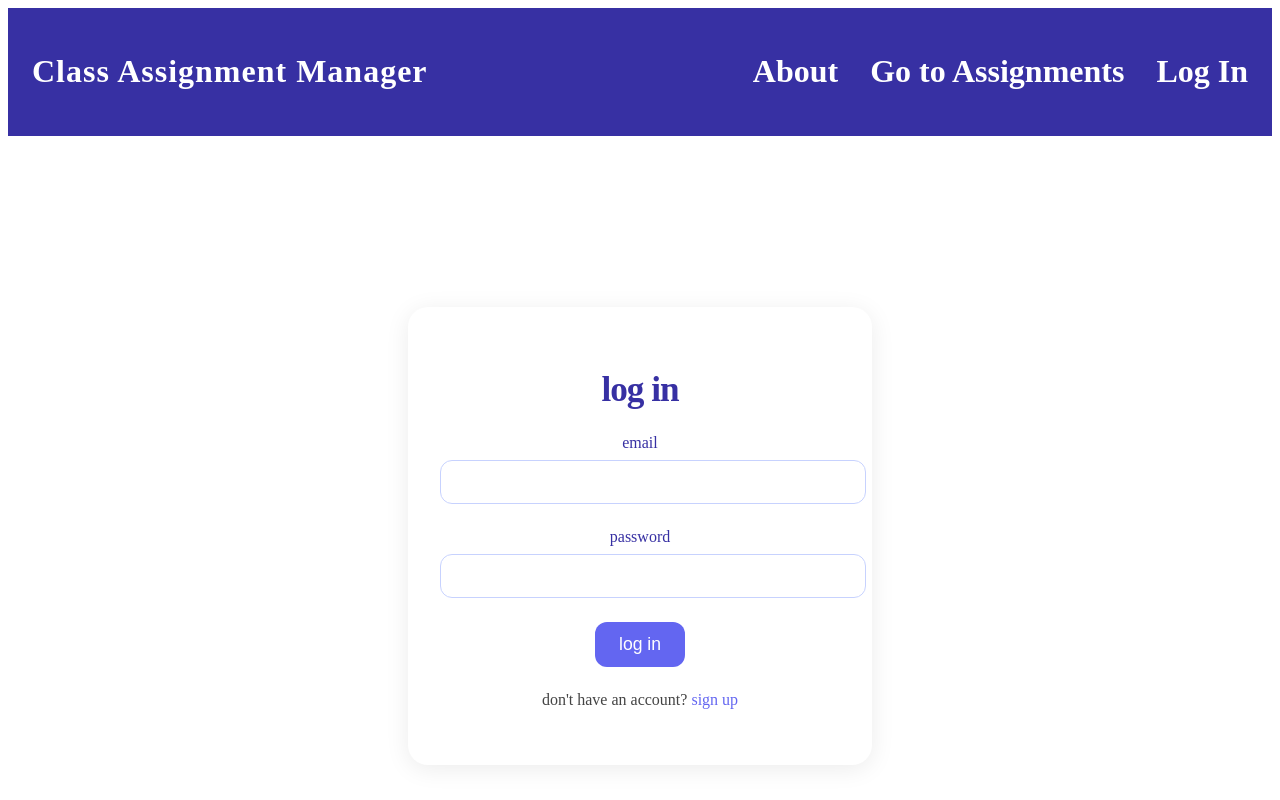
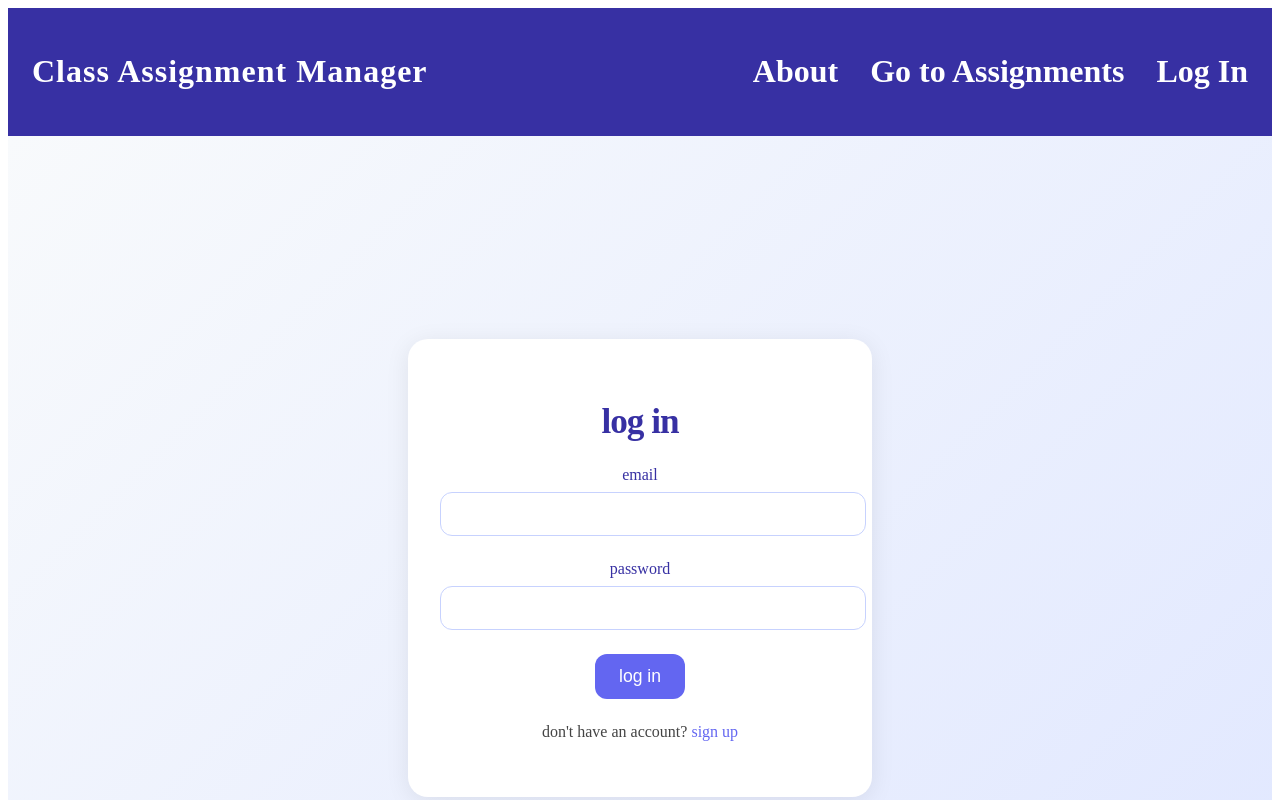
Before and after one commit to Anvar823/class_manager, a SvelteKit app: page /login in a window 1280 px wide. Shown: the top 800 px of the page. Built offline with nearby package versions, Linux system fonts and the light colour scheme; no server answers.

Commit message:
made ci and added background to log in page

```diff
--- a/src/routes/assignments/+page.svelte
+++ b/src/routes/assignments/+page.svelte
@@ -7,6 +7,7 @@
 	import { onAuthStateChanged } from 'firebase/auth';
 
 	let assignments = [];
+	let isAuthenticated = false;
 
 	onMount(() => {
 		onAuthStateChanged(auth, (user) => {
@@ -38,6 +39,7 @@
 	};
 </script>
 
+{#if isAuthenticated}
 	<Header />
 
 	<div class="container">
@@ -48,7 +50,8 @@
 				{#each assignments as assignment (assignment.id)}
 					<li class="assignment-item">
 						<div class="assignment-content">
-						<a href={`/assignment/${assignment.id}`} class="task-title-button">{assignment.title}</a
+							<a href={`/assignment/${assignment.id}`} class="task-title-button"
+								>{assignment.title}</a
 							>
 							<div class="assignment-details">
 								<p class="assignment-description">{assignment.description}</p>
@@ -65,6 +68,7 @@
 			</ul>
 		</div>
 	</div>
+{/if}
 
 <style>
 	.container {
--- a/src/routes/login/+page.svelte
+++ b/src/routes/login/+page.svelte
@@ -51,6 +51,8 @@
 		flex-direction: column;
 		align-items: center;
 		justify-content: center;
+		background: linear-gradient(135deg, #f8fafc 0%, #e0e7ff 100%);
+		padding: 2rem;
 	}
 
 	.card {
```
Lines whose indentation alone changed are shown as unchanged.
